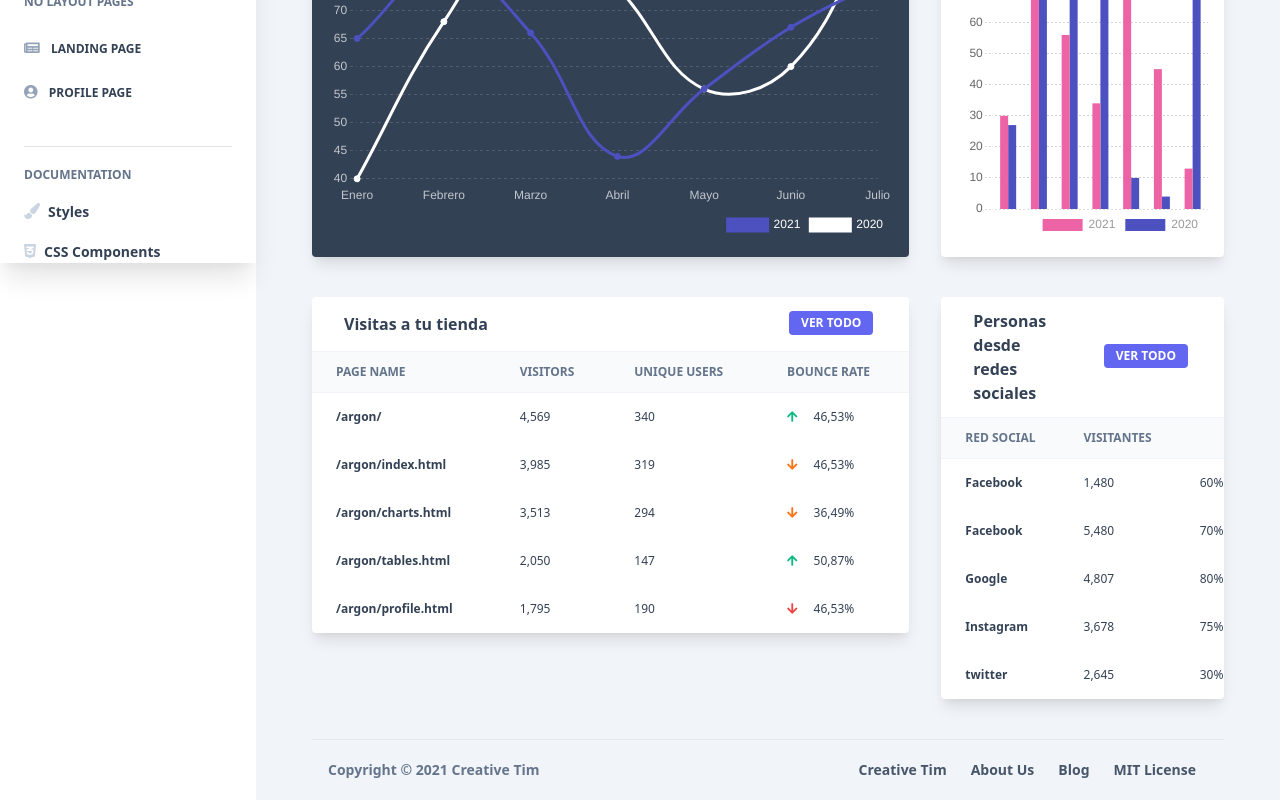
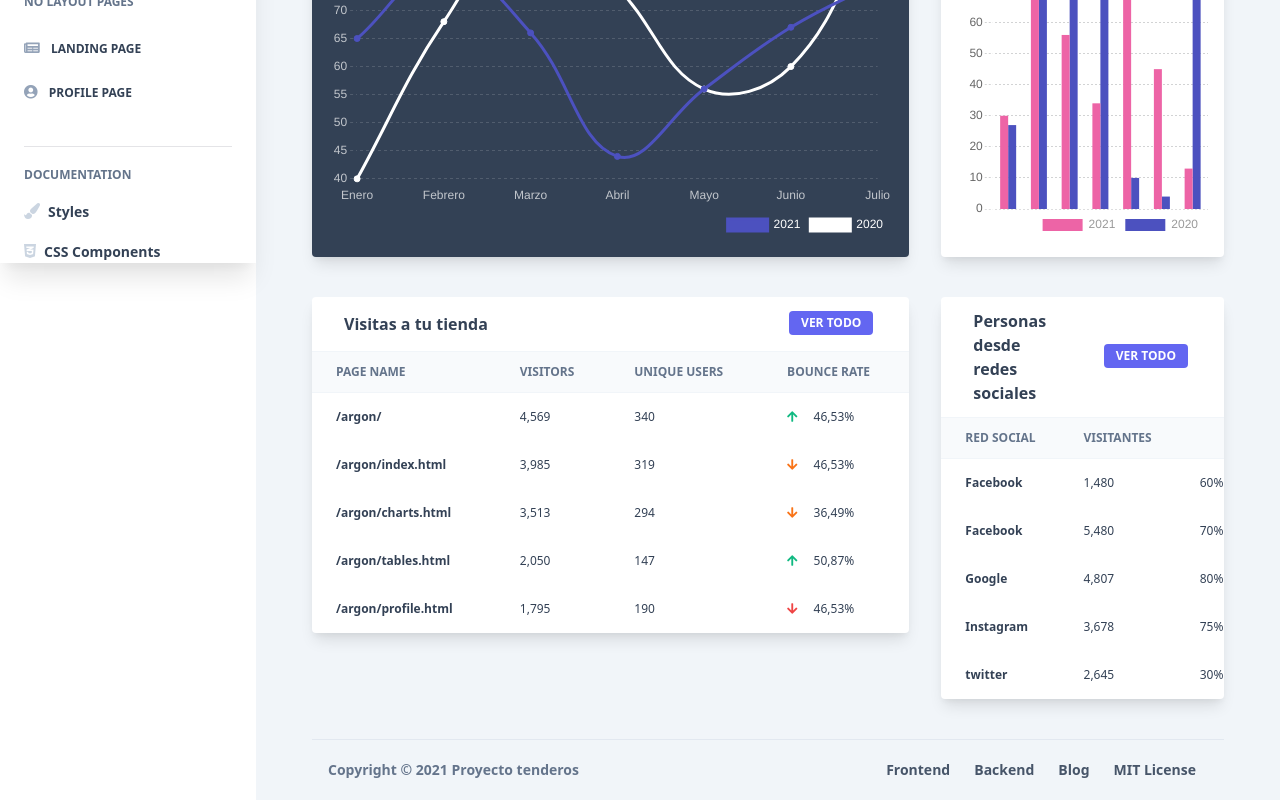
Before and after one commit to mosqueradvd/front-store-app, a Next.js app: page /admin/dashboard in a window 1280 px wide. Shown: the part 537-1337 px from the top of the page. Built offline with nearby package versions, Linux system fonts and the light colour scheme.

Commit message:
minimal changes

```diff
--- a/components/Footers/FooterAdmin.js
+++ b/components/Footers/FooterAdmin.js
@@ -14,7 +14,7 @@ export default function FooterAdmin() {
                   href="https://www.creative-tim.com?ref=nnjs-footer-admin"
                   className="text-blueGray-500 hover:text-blueGray-700 text-sm font-semibold py-1"
                 >
-                  Creative Tim
+                  Proyecto tenderos
                 </a>
               </div>
             </div>
@@ -22,23 +22,23 @@ export default function FooterAdmin() {
               <ul className="flex flex-wrap list-none md:justify-end  justify-center">
                 <li>
                   <a
-                    href="https://www.creative-tim.com?ref=nnjs-footer-admin"
+                    href="https://github.com/mosqueradvd/front-store-app"
                     className="text-blueGray-600 hover:text-blueGray-800 text-sm font-semibold block py-1 px-3"
                   >
-                    Creative Tim
+                    Frontend
                   </a>
                 </li>
                 <li>
                   <a
-                    href="https://www.creative-tim.com/presentation?ref=nnjs-footer-admin"
+                    href="https://github.com/kevinstmartinez/store-app"
                     className="text-blueGray-600 hover:text-blueGray-800 text-sm font-semibold block py-1 px-3"
                   >
-                    About Us
+                    Backend
                   </a>
                 </li>
                 <li>
                   <a
-                    href="http://blog.creative-tim.com?ref=nnjs-footer-admin"
+                    href="http://ucentral.edu.co"
                     className="text-blueGray-600 hover:text-blueGray-800 text-sm font-semibold block py-1 px-3"
                   >
                     Blog
```
Also changed, not shown: 1 other file (tests, documents, lock files or other folders).
